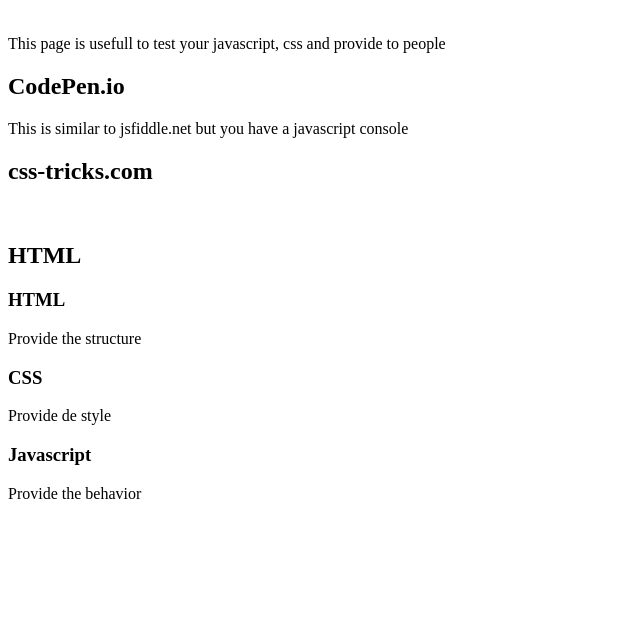
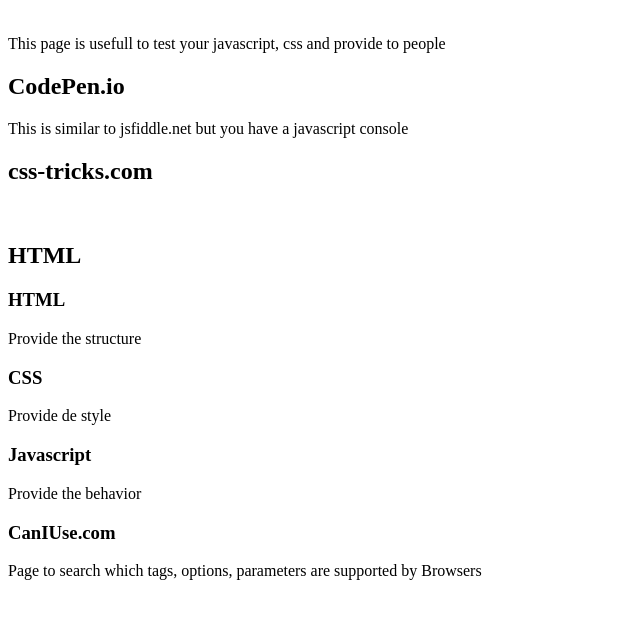
Before and after one commit to migfru/coursera_test, a plain HTML site: page site/index.html in a window 1280 px wide. Shown: the part 110-728 px from the top of the page, without its empty margins (0-640 px from the left). Drawn offline with Linux system fonts and the light colour scheme.

Commit message:
Some notes from the course

```diff
--- a/site/index.html
+++ b/site/index.html
@@ -20,5 +20,7 @@ Provide the structure
 Provide de style
 <h3>Javascript</h3>
 Provide the behavior
+<h3>CanIUse.com</h3>
+Page to search which tags, options, parameters are supported by Browsers
 </body>
 </html>
```
